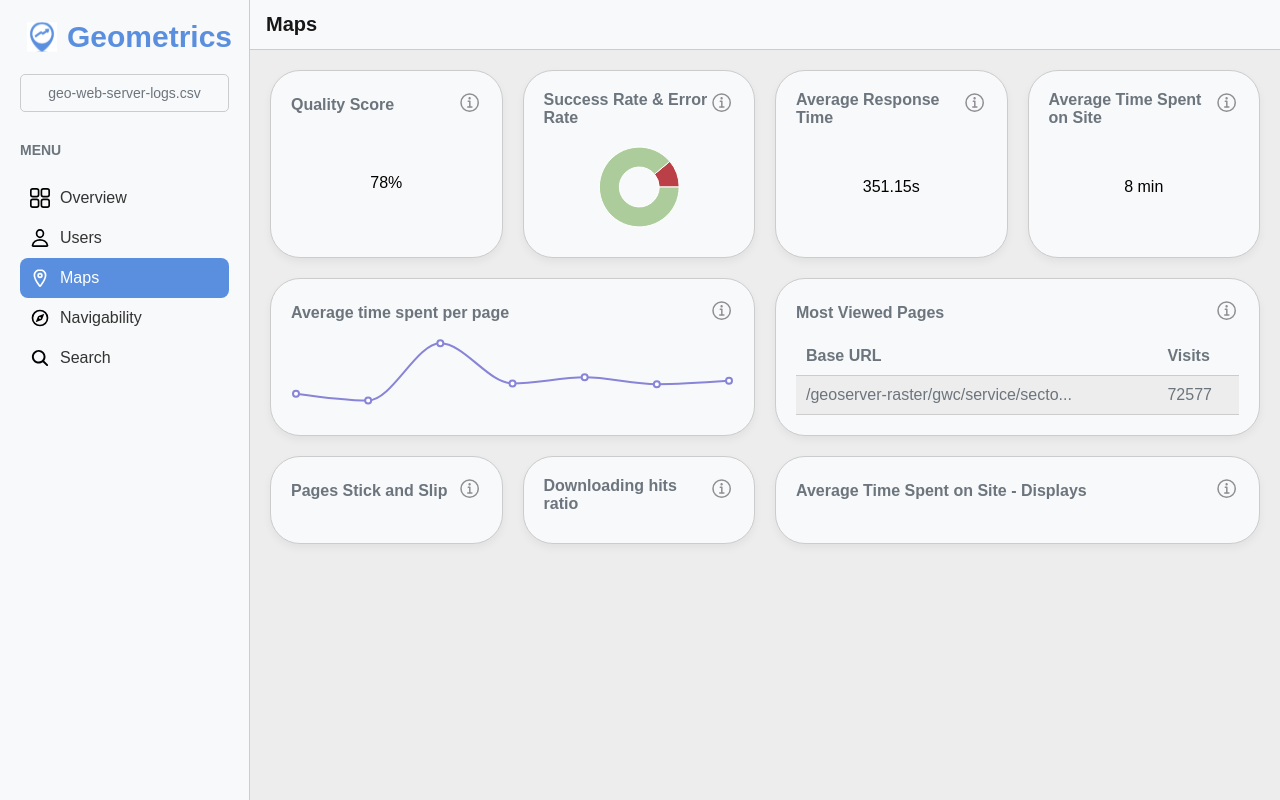
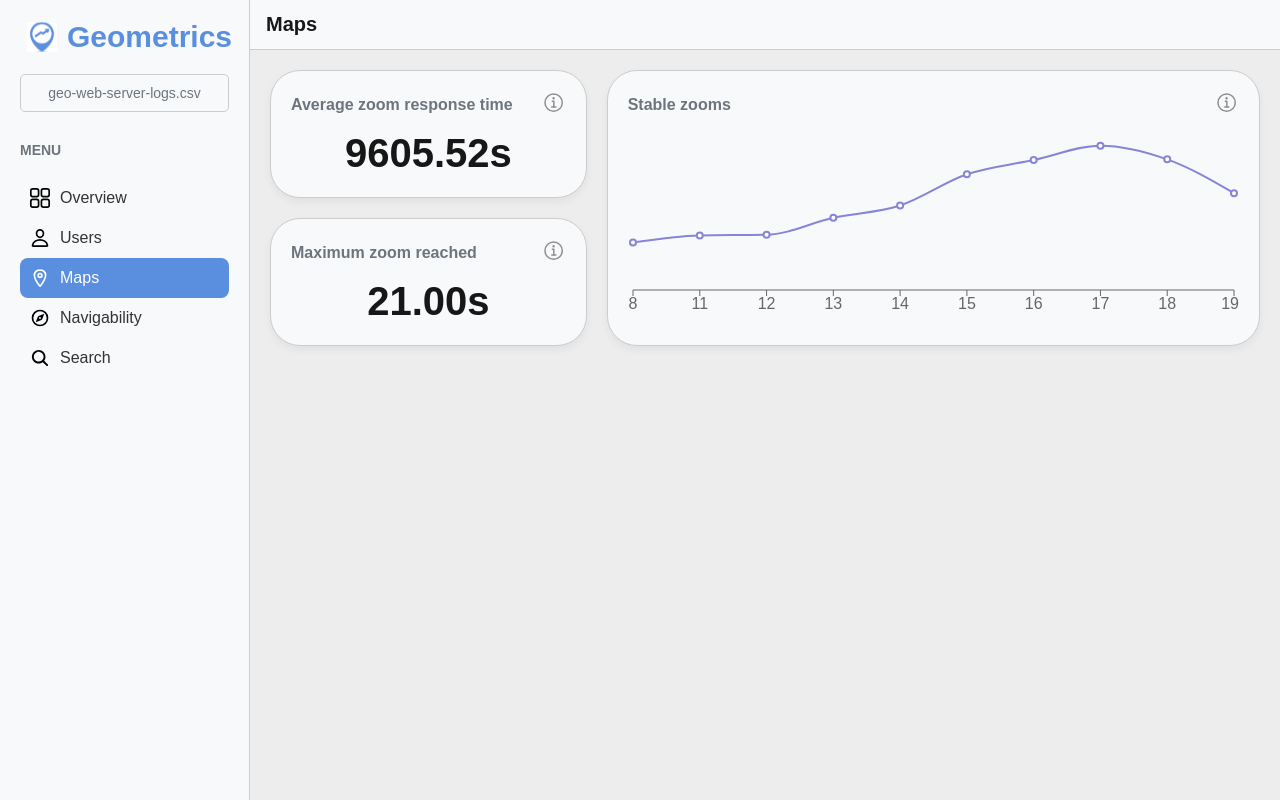
Before and after one commit to Sofia6074/Metricas_Geoportales_Maitena_Silvina_Sofia, a Next.js app in the folder frontend/: page /maps in a window 1280 px wide. Built offline with nearby package versions, Linux system fonts and the light colour scheme.

Commit message:
[issue-93] Adding maps section

```diff
--- a/frontend/src/app/maps/maps.module.css
+++ b/frontend/src/app/maps/maps.module.css
@@ -11,6 +11,16 @@
     display: flex;
     align-items: center;
     justify-content: center;
+}
+
+.customTooltip {
+    padding: 14px;
+    border-radius: 16px;
+    background: rgba(237, 237, 237, 0.5);
+    box-shadow: 0 4px 30px rgba(0, 0, 0, 0.1);
+    backdrop-filter: blur(4px);
+    -webkit-backdrop-filter: blur(4px);
+    border: 1px solid rgba(237, 237, 237, 0.3);
 }
 
 /* TABLA */
@@ -45,10 +55,9 @@
 .grid {
     display: grid;
     gap: 20px;
-    grid-template-columns: repeat(4, minmax(0, 1fr));
-    grid-template-areas: "item1 item2 item3 item4"
-        "item5 item5 item6 item6"
-        "item7 item8 item9 item9";
+    grid-template-columns: repeat(3, minmax(0, 1fr));
+    grid-template-areas: "item1 item2 item2"
+        "item3 item2 item2";
     padding: 20px;
 }
 
@@ -63,27 +72,3 @@
 .item3 {
     grid-area: item3;
 }
-
-.item4 {
-    grid-area: item4;
-}
-
-.item5 {
-    grid-area: item5;
-}
-
-.item6 {
-    grid-area: item6;
-}
-
-.item7 {
-    grid-area: item7;
-}
-
-.item8 {
-    grid-area: item8;
-}
-
-.item9 {
-    grid-area: item9;
-}
--- a/frontend/src/app/maps/page.tsx
+++ b/frontend/src/app/maps/page.tsx
@@ -1,170 +1,69 @@
 "use client";
 
-import { useContext, useEffect } from "react";
+import { useContext, useMemo } from "react";
 import styles from "./maps.module.css"
 import Breadcrumb from "@/components/breadcrumb/breadcrumb";
 import Card from "@/components/card/card";
-import { LineChart, Line, ResponsiveContainer, Bar, BarChart, PieChart, Pie } from 'recharts';
+import { LineChart, Line, ResponsiveContainer, Tooltip, XAxis, TooltipProps } from 'recharts';
 import { MetricsContext } from "@/context/MetricsContext";
 import Spinner from "@/components/spinner/spinner";
+import AutoSizeText from "@/components/autosizeText/autosizeText";
+import { ValueType, NameType } from "recharts/types/component/DefaultTooltipContent";
 
 export default function Maps() {
-    const data = [
-        {
-            name: 'Page A',
-            uv: 4000,
-            pv: 2400,
-            amt: 2400,
-        },
-        {
-            name: 'Page B',
-            uv: 3000,
-            pv: 1398,
-            amt: 2210,
-        },
-        {
-            name: 'Page C',
-            uv: 2000,
-            pv: 9800,
-            amt: 2290,
-        },
-        {
-            name: 'Page D',
-            uv: 2780,
-            pv: 3908,
-            amt: 2000,
-        },
-        {
-            name: 'Page E',
-            uv: 1890,
-            pv: 4800,
-            amt: 2181,
-        },
-        {
-            name: 'Page F',
-            uv: 2390,
-            pv: 3800,
-            amt: 2500,
-        },
-        {
-            name: 'Page G',
-            uv: 3490,
-            pv: 4300,
-            amt: 2100,
-        },
-    ];
-
-    const donutData = [
-        { name: "Group B", value: 50, fill: "#bb3f46" },
-        { name: "Group A", value: 400, fill: "#accc9c" },
-    ];
-
     const { metrics, loading, error } = useContext(MetricsContext);
 
-    useEffect(() => {
-        console.log(metrics);
-    }, [metrics])
+    const sortedZoomData = useMemo(() => {
+        if (!metrics?.maximum_stable_zoom) return [];
+
+        return [...metrics.maximum_stable_zoom].sort((a, b) => a.zoom_level - b.zoom_level);
+    }, [metrics]);
+
+    const CustomTooltip = ({ active, payload, label }: TooltipProps<ValueType, NameType>) => {
+        if (active && payload && payload.length) {
+            return (
+                <div className={styles.customTooltip}>
+                    <p><b>Zoom level: </b> {label}</p>
+                    <p><b>Total count: </b> {payload[0].value}</p>
+                </div>
+            );
+        }
+
+        return null;
+    };
 
     return (
         <div className={styles.flex}>
             <Breadcrumb text={"Maps"} />
             {loading ? <Spinner /> :
-                error ? <p>Error: {error}</p> :
+                error ? <p>Error: {error}</p> : metrics &&
                     <div className={styles.grid}>
                         {/* Primera Fila */}
-                        <Card title="Quality Score" infoIcon className={`${styles.item1}`}>
-                            <div className={styles.chart}>
-                                78%
+                        <Card title="Average zoom response time" infoIcon className={`${styles.item1}`}>
+                            <div className={styles.display}>
+                                <AutoSizeText maxSize="40px" colorVar="color-text" textAlign="center">
+                                    {metrics.average_zoom_response_time.toFixed(2)}s
+                                </AutoSizeText>
                             </div>
                         </Card>
 
-                        <Card title="Success Rate & Error Rate" infoIcon className={`${styles.item2}`}>
-                            <div className={styles.chart}>
-                                <ResponsiveContainer width="100%" height={100}>
-                                    <PieChart>
-                                        <Pie
-                                            data={donutData}
-                                            cx="50%"
-                                            cy="50%"
-                                            innerRadius={20}
-                                            outerRadius={40}
-                                            fill="#8884d8"
-                                            paddingAngle={0}
-                                            dataKey="value"
-                                        />
-                                    </PieChart>
-                                </ResponsiveContainer>
-                            </div>
-                        </Card>
-
-                        <Card title="Average Response Time" infoIcon className={`${styles.item3}`}>
-                            <div className={styles.chart}>
-                                351.15s
-                            </div>
-                        </Card>
-
-                        <Card title="Average Time Spent on Site" infoIcon className={`${styles.item4}`}>
-                            <div className={styles.chart}>
-                                8 min
-                            </div>
-                        </Card>
-
-                        {/* Segunda Fila */}
-                        <Card title="Average time spent per page" infoIcon className={`${styles.item5}`}>
+                        <Card title="Stable zooms" infoIcon className={`${styles.item2}`}>
                             <div className={styles.chart}>
                                 <ResponsiveContainer width="100%" height="100%">
-                                    <LineChart width={300} height={100} data={data}>
-                                        <Line type="monotone" dataKey="pv" stroke="#8884d8" strokeWidth={2} />
+                                    <LineChart width={300} height={100} data={sortedZoomData}>
+                                        <XAxis dataKey="zoom_level" />
+                                        <Tooltip content={<CustomTooltip />} />
+                                        <Line type="monotone" dataKey="total_count" stroke="#8884d8" strokeWidth={2} />
                                     </LineChart>
                                 </ResponsiveContainer>
                             </div>
                         </Card>
 
-                        <Card title="Most Viewed Pages" infoIcon className={`${styles.item6}`}>
-                            <table className={styles.table}>
-                                <thead>
-                                    <tr>
-                                        <th>Base URL</th>
-                                        <th>Visits</th>
-                                    </tr>
-                                </thead>
-                                <tbody>
-                                    <tr>
-                                        <td>/geoserver-raster/gwc/service/secto...</td>
-                                        <td>72577</td>
-                                    </tr>
-                                </tbody>
-                            </table>
-                        </Card>
-
-                        {/* Tercera Fila */}
-                        <Card title="Pages Stick and Slip" infoIcon className={`${styles.item7}`}>
-                            <div className={styles.chart}>
-                                <ResponsiveContainer width="100%" height="100%">
-                                    <BarChart width={150} height={40} data={data}>
-                                        <Bar dataKey="uv" fill="#8884d8" />
-                                    </BarChart>
-                                </ResponsiveContainer>
-                            </div>
-                        </Card>
-
-                        <Card title="Downloading hits ratio" infoIcon className={`${styles.item8}`}>
-                            <div className={styles.chart}>
-                                <ResponsiveContainer width="100%" height="100%">
-                                    <BarChart width={150} height={40} data={data}>
-                                        <Bar dataKey="uv" fill="#8884d8" />
-                                    </BarChart>
-                                </ResponsiveContainer>
-                            </div>
-                        </Card>
-
-                        <Card title="Average Time Spent on Site - Displays" infoIcon className={`${styles.item9}`}>
-                            <div className={styles.chart}>
-                                <ResponsiveContainer width="100%" height="100%">
-                                    <BarChart width={150} height={40} data={data}>
-                                        <Bar dataKey="uv" fill="#8884d8" />
-                                    </BarChart>
-                                </ResponsiveContainer>
+                        <Card title="Maximum zoom reached" infoIcon className={`${styles.item3}`}>
+                            <div className={styles.display}>
+                                <AutoSizeText maxSize="40px" colorVar="color-text" textAlign="center">
+                                    {metrics.maximum_zoom_reached.toFixed(2)}s
+                                </AutoSizeText>
                             </div>
                         </Card>
                     </div>}
--- a/frontend/src/types/json.type.ts
+++ b/frontend/src/types/json.type.ts
@@ -6,9 +6,9 @@ export interface JsonData {
     device_usage: DeviceUsage[]
     downloadable_resources_hits_ratio: number
     stick_and_slip_pages: StickAndSlipPages
-    maximum_zoom: number
+    maximum_zoom_reached: number
     maximum_stable_zoom: MaximumStableZoom[]
-    zoom_response_time: number
+    average_zoom_response_time: number
     most_repeated_words: MostRepeatedWord[]
     related_search_parameters: RelatedSearchParameter[]
     average_pages_viewed: number
```
Also changed, not shown: frontend/public/metrics_results.json (+1 -1 lines), 1 other file (tests, documents, lock files or other folders).
